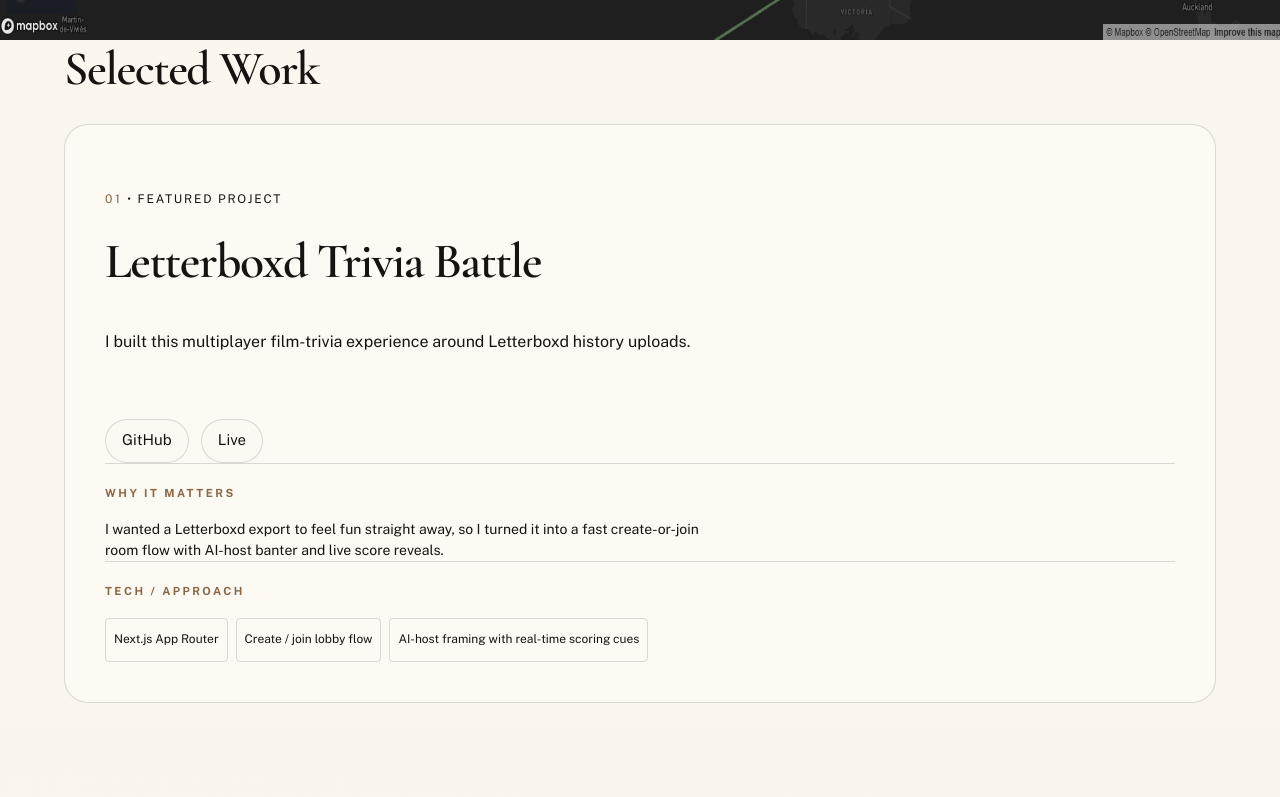
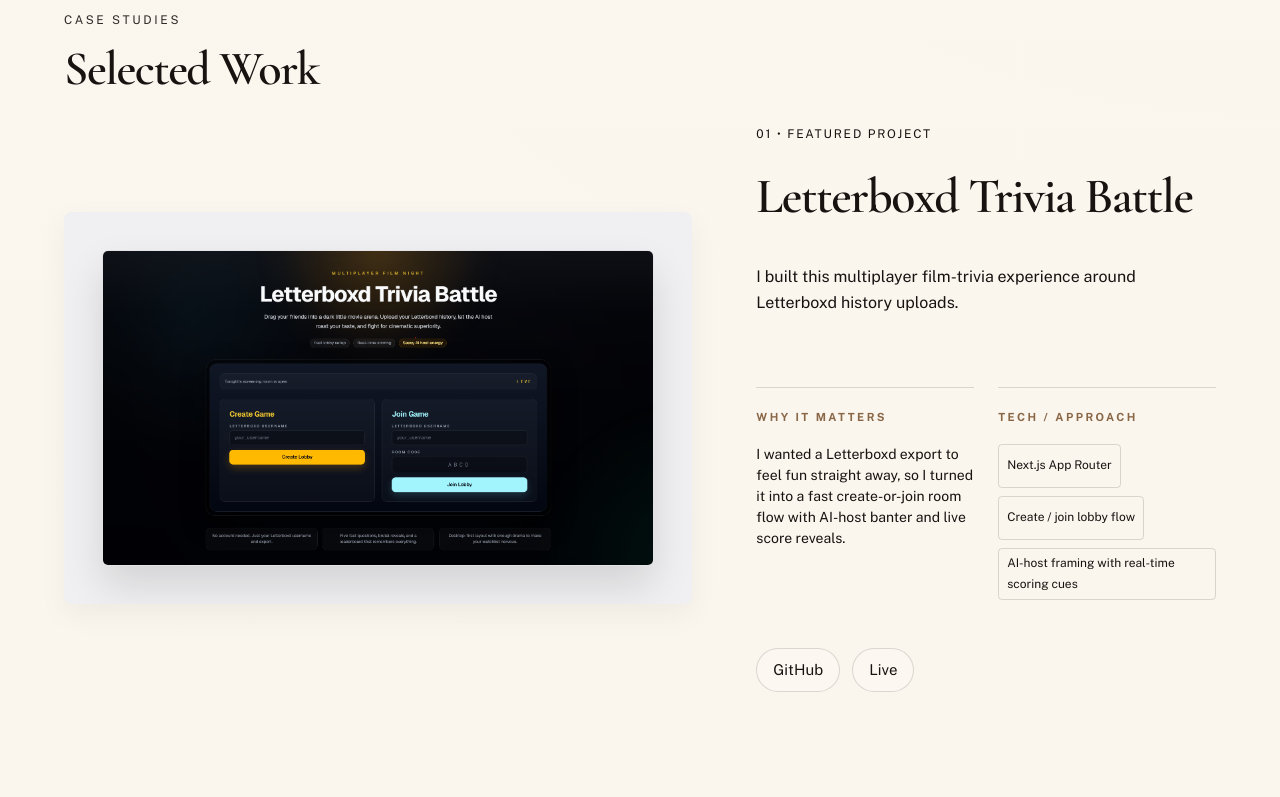
Before and after one commit to michaelbaker96/BakerTongEngineer, a Next.js app: page / in a window 1280 px wide. Shown: the part 760-1557 px from the top of the page. Built offline with nearby package versions, Linux system fonts and the light colour scheme; no server answers.

Commit message:
feat: refactor SelectedWorkSection to alternating editorial layout

```diff
--- a/src/components/selected-work-section.tsx
+++ b/src/components/selected-work-section.tsx
@@ -1,4 +1,4 @@
-// Ahoy! This here be the Selected Work Section, showcasin' our finest treasures in a visual-forward gale!
+// Ahoy! This here be the Selected Work Section, showcasin' our finest treasures in an editorial-style voyage!
 
 import Image from "next/image";
 import { selectedWork } from "@/content/portfolio";
@@ -22,30 +22,27 @@
             <li className="selected-work-section__item" key={project.id}>
               <article
                 aria-labelledby={titleId}
-                className="project-card project-card--visual-forward"
+                className="project-card project-card--editorial"
               >
-                {/* Immersive Background */}
+                {/* Framed Media Column */}
+                <div className="project-card__media">
+                  <div className="project-card__media-inner">
                     <Image
                       alt={project.screenshot.alt}
-                  className="project-card__bg-image"
                       src={project.screenshot.src}
                       fill
                       priority={index === 0}
-                  sizes="(max-width: 768px) 100vw, (max-width: 1200px) 90vw, 1200px"
+                      sizes="(max-width: 768px) 100vw, (max-width: 1200px) 50vw, 800px"
+                      className="object-cover"
                     />
-                <div className="project-card__overlay" />
+                  </div>
+                </div>
 
-                {/* Content Overlay */}
-                <div className="project-card__immersive-content">
-                  <div className="project-card__main-layout">
-
-                    {/* Identity Panel */}
-                    <div className="project-card__identity">
+                {/* Content Column */}
+                <div className="project-card__content">
                   <header className="project-card__header">
                     <p className="project-card__eyebrow">
-                          <span className="project-card__index">{projectNumber}</span>
-                          {" • "}
-                          Featured project
+                      {projectNumber} • Featured project
                     </p>
                     <h3 className="project-card__title" id={titleId}>
                       {project.title}
@@ -53,26 +50,7 @@
                     <p className="project-card__summary">{project.summary.text}</p>
                   </header>
 
-                      <div className="project-card__actions mt-8">
-                        <ul aria-label={`${project.title} links`} className="project-card__link-list">
-                          {project.links.map((link) => (
-                            <li key={link.href}>
-                              <a
-                                className="project-card__link"
-                                href={link.href}
-                                rel="noreferrer"
-                                target="_blank"
-                              >
-                                <span>{link.label}</span>
-                              </a>
-                            </li>
-                          ))}
-                        </ul>
-                      </div>
-                    </div>
-
-                    {/* Technical Glass Panel */}
-                    <aside className="project-card__glass-panel">
+                  <div className="project-card__details">
                     <div className="project-card__detail">
                       <p className="project-card__detail-label">Why it matters</p>
                       <p className="project-card__detail-copy">{project.whyItMatters.text}</p>
@@ -91,8 +69,23 @@
                         ))}
                       </ul>
                     </div>
-                    </aside>
 
+                    <div className="project-card__actions mt-6">
+                      <ul aria-label={`${project.title} links`} className="project-card__link-list">
+                        {project.links.map((link) => (
+                          <li key={link.href}>
+                            <a
+                              className="project-card__link"
+                              href={link.href}
+                              rel="noreferrer"
+                              target="_blank"
+                            >
+                              <span>{link.label}</span>
+                            </a>
+                          </li>
+                        ))}
+                      </ul>
+                    </div>
                   </div>
                 </div>
               </article>
```
Lines whose indentation alone changed are shown as unchanged.
